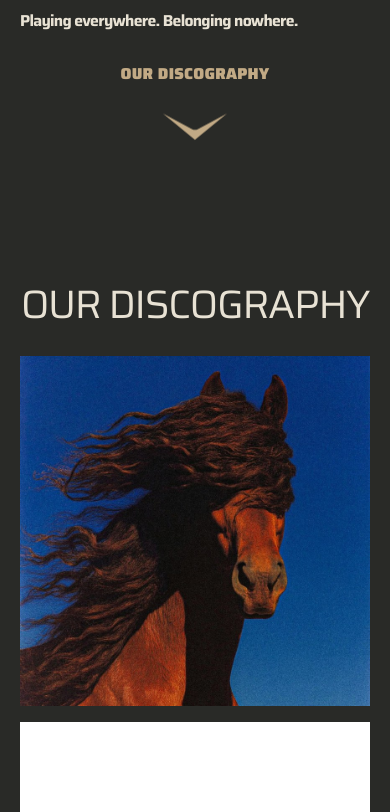
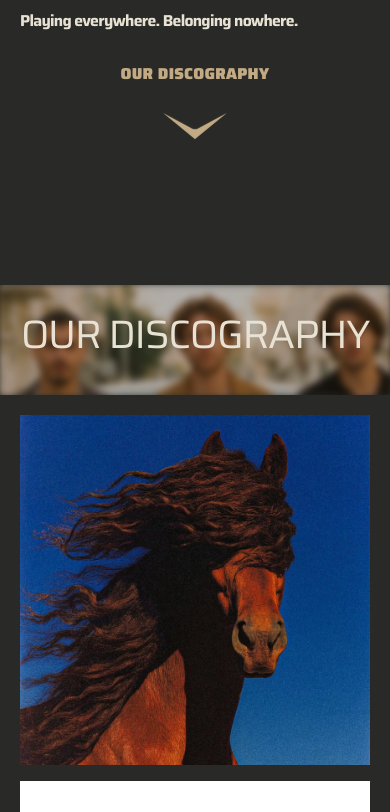
Before and after one commit to JazzFOXTROT/middle-east, a plain HTML site: page index.html in a window 390 px wide. Shown: the part 1877-2689 px from the top of the page. Drawn offline with Linux system fonts and the light colour scheme.

Commit message:
Mobile: centered vinyl, equal album spacing, banners on discography and tour

```diff
--- a/app.js
+++ b/app.js
@@ -90,7 +90,7 @@ const aboutView = () => `
 
 const discoView = () => `
 <section class="stage" id="s-discography">
-  <div class="a banner m-hide" style="${S({ x: -2, y: 175, w: 1442, h: 183 })};--blur:3.5"><img src="img/banner-disco.jpg" alt=""></div>
+  <div class="a banner" style="${S({ x: -2, y: 175, w: 1442, h: 183 })};--blur:3.5"><img src="img/banner-disco.jpg" alt=""></div>
   <h2 class="a t96 rv fit-disc" style="${S({ x: 0, y: 227, w: 1440 })};text-align:center">Our discography</h2>
   <div class="disc-grid">
     <a class="a disc rv" href="#/album/saint-mullets" style="${S({ x: 80, y: 423, w: 418, h: 418 })}" aria-label="Saint Mullets — debut EP"><img class="fill" src="img/disco-sm.jpg" alt=""></a>
@@ -106,7 +106,7 @@ const TOUR = [['Tel Aviv, Israel', '-11.04'], ['Madrid, Spain', '- 15.05'], ['Gl
   ['Beirut, Lebanon', '- TBA'], ['Tokyo, Japan', '- 01.10'], ['Tehran, Iran', '- 06.10'], ['Seoul, S.Korea', '- 28.10']];
 const tourView = () => `
 <section class="stage" id="s-tour">
-  <div class="a banner m-hide" style="${S({ x: -2, y: 175, w: 1442, h: 320 })};--blur:5.3"><img src="img/banner-tour.jpg" alt=""></div>
+  <div class="a banner" style="${S({ x: -2, y: 175, w: 1442, h: 320 })};--blur:5.3"><img src="img/banner-tour.jpg" alt=""></div>
   <h2 class="a t96 rv fit-tour" style="${S({ x: 0, y: 298, w: 1440 })};text-align:center">We are coming to you</h2>
   <ul class="a tour-list" style="${S({ x: 0, y: 560, w: 1440 })}">
     ${TOUR.map(([c, d], i) => `<li class="rv" style="--d:${0.06 * i}s">${c} ${d}</li>`).join('')}
@@ -161,17 +161,19 @@ const ALBUMS = {
   </div>
   ${mock({ box: { x: 720, y: 775, w: 329, h: 218 }, sleeve: { dx: 117, w: 212, h: 218 }, src: 'img/sm-mockup.webp', alt: 'Saint Mullets vinyl', color: '#000', cover: COVERS.sm, mode: 'side' })}
 </section>
-<section class="mstage mob" style="--mh-frame:1400">
+<section class="mstage mob" style="">
   <div class="ma" style="${M({ x: 0, y: 19, w: 402, h: 521 })}"><img class="fill intro" src="img/mob-sm.webp" alt="A horse with a wild, flowing mane" style="--d:.1s"></div>
   <h2 class="ma sm-title m-title intro" style="${M({ x: 32, y: 394 })};--d:.2s;font-size:calc(49.463 * var(--m));letter-spacing:-0.035em"><span class="mc">S</span>aint <span class="mc">M</span>ullets</h2>
   <p class="ma m36 intro" style="${M({ x: 200, y: 466 })};--d:.3s;--tx:-50%">Our debut EP</p>
-  <div class="ma m16 bold lines intro" style="${M({ x: 32, y: 549, w: 338 })};--d:.4s">
+  <div class="mflow" style="--fy:549">
+  <div class="m16 bold lines intro" style="--d:.4s">
     <p>Three men. Too many guitars. Questionable<br>haircuts. An unreasonable amount<br>of confidence.</p>
     <p><em class="blk">Saint Mullets</em> is the first sonic document of a band<br>that refuses to acknowledge borders, conventions,<br>or the general concept of good taste. Somewhere<br>between alternative rock, Middle Eastern absurdity,<br>and the glorious excess of the late twentieth<br>century, these tracks deliver a soundtrack for a<br>world that probably shouldn't exist, but somehow<br>does.</p>
     <p>Recorded somewhere between a revolution and a<br>backstage party, Saint Mullets is dedicated to the<br>misunderstood, the overdressed, the underqualified,<br>and everyone who ever thought rock 'n' roll could<br>save the world.</p>
     <p class="blk">No borders. No apologies. Just bigger hair.</p>
   </div>
-  ${mock({ box: { x: 37, y: 1069, w: 329, h: 218 }, sleeve: { dx: 117, w: 212, h: 218 }, src: 'img/sm-mockup.webp', alt: 'Saint Mullets vinyl', color: '#000', cover: COVERS.sm, mode: 'below', U: '--m', cls: 'ma' })}
+  ${mock({ box: { w: 329, h: 218 }, sleeve: { dx: 117, w: 212, h: 218 }, src: 'img/sm-mockup.webp', alt: 'Saint Mullets vinyl', color: '#000', cover: COVERS.sm, mode: 'below', U: '--m', cls: 'mflow-mock', d: 0.5 })}
+  </div>
 </section>` },
 
   us: { theme: 'us', html: () => `
@@ -188,18 +190,20 @@ const ALBUMS = {
   </div>
   ${mock({ box: { x: 73, y: 840, w: 330, h: 218 }, sleeve: { dx: 118, w: 212, h: 218 }, src: 'img/us-mockup.webp', alt: 'Us vinyl', color: '#fff', cover: COVERS.us, mode: 'side', d: 0.45 })}
 </section>
-<section class="mstage mob" style="--mh-frame:1506;color:#9e8e74">
+<section class="mstage mob" style="color:#9e8e74">
   <div class="ma" style="${M({ x: 0, y: 79, w: 402, h: 427 })}"><img class="fill intro" src="img/mob-us.webp" alt="The three band members sitting on old stone stairs" style="--d:.1s"></div>
   <h2 class="ma us-font m-title intro" style="${M({ x: 0, y: 357, w: 402 })};text-align:center;font-size:calc(96 * var(--m));--d:.2s">Us</h2>
   <p class="ma m36 intro" style="${M({ x: 207, y: 463 })};--d:.3s;--tx:-50%">Studio Album</p>
-  <div class="ma m16 bold lines intro" style="${M({ x: 32, y: 535, w: 338 })};--d:.4s">
+  <div class="mflow" style="--fy:535">
+  <div class="m16 bold lines intro" style="--d:.4s">
     <p>There was a time when our worlds were just a few<br>streets apart. Afternoons turned into evenings,<br>conversations went in every possible direction, and<br>somehow there was always something to laugh<br>about.</p>
     <p>We each had our own things going on. Questions<br>about the future, personal troubles, little victories,<br>disappointments, and the constant feeling that we<br>were supposed to be figuring something out. We<br>didn't always have answers for each other, but we<br>had time, company, and an endless supply of jokes.</p>
     <p><em class="blk">Us</em> is a collection of memories from that chapter.<br>Not necessarily the biggest moments, but the<br>ordinary ones that stayed with us. The kind you<br>don't realize you'll miss until they're already behind<br>you.</p>
     <p>Maybe we were just three friends trying to find our<br>way through life. Maybe that's what made it worth<br>remembering.</p>
     <p>Dedicated to the afternoons that became<br>memories.</p>
   </div>
-  ${mock({ box: { x: 36, y: 1175, w: 330, h: 218 }, sleeve: { dx: 118, w: 212, h: 218 }, src: 'img/us-mockup.webp', alt: 'Us vinyl', color: '#fff', cover: COVERS.us, mode: 'below', U: '--m', cls: 'ma' })}
+  ${mock({ box: { w: 330, h: 218 }, sleeve: { dx: 118, w: 212, h: 218 }, src: 'img/us-mockup.webp', alt: 'Us vinyl', color: '#fff', cover: COVERS.us, mode: 'below', U: '--m', cls: 'mflow-mock', d: 0.5 })}
+  </div>
 </section>` },
 
   stairs: { theme: 'stairs', html: () => `
@@ -219,19 +223,21 @@ const ALBUMS = {
   </div>
   ${mock({ box: { x: 708, y: 859, w: 335, h: 218 }, sleeve: { dx: 123, w: 212, h: 217 }, src: 'img/stairs-mockup.webp', alt: 'Stairs vinyl', color: '#000', cover: COVERS.stairs, mode: 'side' })}
 </section>
-<section class="mstage mob" style="--mh-frame:1458;color:#5e3000">
+<section class="mstage mob" style="color:#5e3000">
   <div class="ma" style="${M({ x: 0, y: 0, w: 402, h: 551 })}"><img class="fill intro" src="img/mob-stairs.webp" alt="Sand-coloured stepwell stairs" style="--d:.1s"></div>
   <div class="ma intro" style="${M({ x: 65.72, y: 362.64, w: 270.55, h: 34.5 })};--d:.15s"><img src="img/stairs-line.svg" alt="" style="width:100%;height:100%"></div>
   <h2 class="ma stairs-title intro" style="${M({ x: 63, y: 356.3 })};letter-spacing:-0.06em;--d:.2s"><span style="font-size:calc(87.158*var(--m))">S</span><span style="font-size:calc(69*var(--m))">t</span><span style="font-size:calc(50.842*var(--m))">ai</span><span style="font-size:calc(69*var(--m))">r</span><span style="font-size:calc(87.158*var(--m))">s</span></h2>
   <p class="ma m36 intro" style="${M({ x: 207, y: 467 })};--d:.3s;--tx:-50%">Mini Album</p>
-  <div class="ma m16 lines intro" style="${M({ x: 32, y: 535, w: 338 })};--d:.4s">
+  <div class="mflow" style="--fy:535">
+  <div class="m16 lines intro" style="--d:.4s">
     <p>Life rarely takes the route you had in mind.<br>Somewhere between falling in love, falling behind,<br>making plans, breaking promises, and trying to keep<br>your bank account alive until the end of the month, we<br>found ourselves climbing a rather complicated set of<br>stairs.</p>
     <p><em>Stairs</em> is about the strange architecture of everyday<br>life. The ups that don't last, the downs you didn't see<br>coming, relationships that take unexpected turns, and<br>the uncomfortable realization that growing up doesn't<br>necessarily make things any cheaper.</p>
     <p>There are bills to pay, hearts to mend, places to be,<br>and somehow never quite enough hours in the day.<br>Still, we keep moving. Sometimes confidently,<br>sometimes in circles, occasionally taking three steps<br>down after finally making it up two.</p>
     <p>No shortcuts, no elevator, and definitely no overtime<br>compensation.</p>
     <p><b>Life goes up. Life goes down. Rent is always due.</b></p>
   </div>
-  ${mock({ box: { x: 34, y: 1127, w: 335, h: 218 }, sleeve: { dx: 123, w: 212, h: 217 }, src: 'img/stairs-mockup.webp', alt: 'Stairs vinyl', color: '#000', cover: COVERS.stairs, mode: 'below', U: '--m', cls: 'ma' })}
+  ${mock({ box: { w: 335, h: 218 }, sleeve: { dx: 123, w: 212, h: 217 }, src: 'img/stairs-mockup.webp', alt: 'Stairs vinyl', color: '#000', cover: COVERS.stairs, mode: 'below', U: '--m', cls: 'mflow-mock', d: 0.5 })}
+  </div>
 </section>` },
 };
 
--- a/styles.css
+++ b/styles.css
@@ -165,8 +165,11 @@ body:not(.at-hero) .brand-text { opacity: 0; transform: translateY(calc(8 * var(
 .mstage {
   --m: calc(min(100vw, 560px) / 402);
   position: relative; width: calc(402 * var(--m)); margin: 0 auto;
-  height: calc(var(--mh-frame) * var(--m));
+  display: flow-root; padding-bottom: calc(70 * var(--m));
 }
+/* text + vinyl in normal flow: same 40px gap before the vinyl and 70px after the credits on every album */
+.mflow { position: relative; margin: calc(var(--fy) * var(--m)) 0 0 calc(32 * var(--m)); width: calc(338 * var(--m)); }
+.mflow-mock { position: relative; width: calc(var(--w) * var(--m)); height: calc(var(--hh) * var(--m)); margin: calc(40 * var(--m)) auto calc(41 * var(--m)); }
 .ma {
   position: absolute;
   left: calc(var(--x) * var(--m)); top: calc(var(--y) * var(--m));
@@ -264,7 +267,12 @@ body:not(.at-hero) .brand-text { opacity: 0; transform: translateY(calc(8 * var(
   .order-first { order: -1; }
   .back { order: -2; width: 48px !important; height: 30px !important; flex: none; }
   .stage > .down { order: 10; align-self: center; margin-top: 12px; }
-  .stage .banner + .t96, .stage > h2.t96 { order: -1; }
+  .stage > h2.t96, .stage > .banner { order: -1; }
+  /* discography / tour: photo banner behind the title */
+  #s-discography { --bh: 110px; } #s-tour { --bh: 150px; }
+  .stage > .banner { display: block; margin: 0 -20px; height: var(--bh); overflow: hidden; }
+  .stage > .banner > img { width: 100%; height: 100%; object-fit: cover; }
+  .stage > .banner + h2.t96 { margin-top: calc(-20px - var(--bh)); height: var(--bh); display: flex; align-items: center; justify-content: center; position: relative; z-index: 1; }
   .thumbs .a { width: auto; height: auto; }
   .disc-us .ph { position: absolute !important; }
   .lb .lb-prev, .lb .lb-next { top: auto; bottom: 10px; transform: none; }
```
